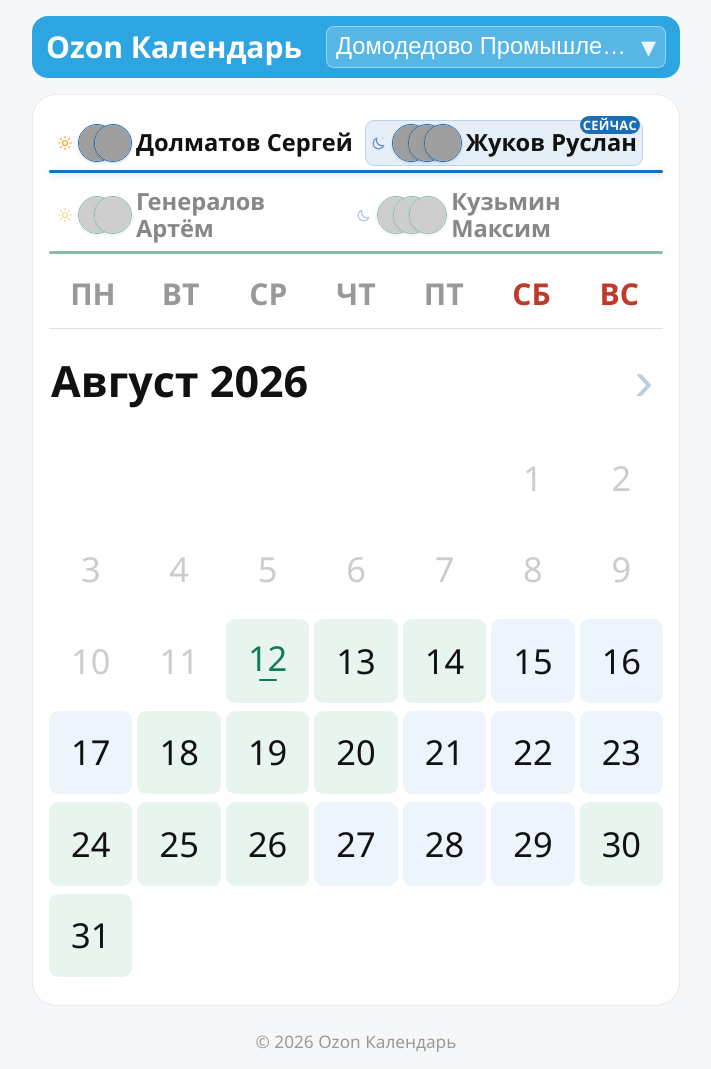
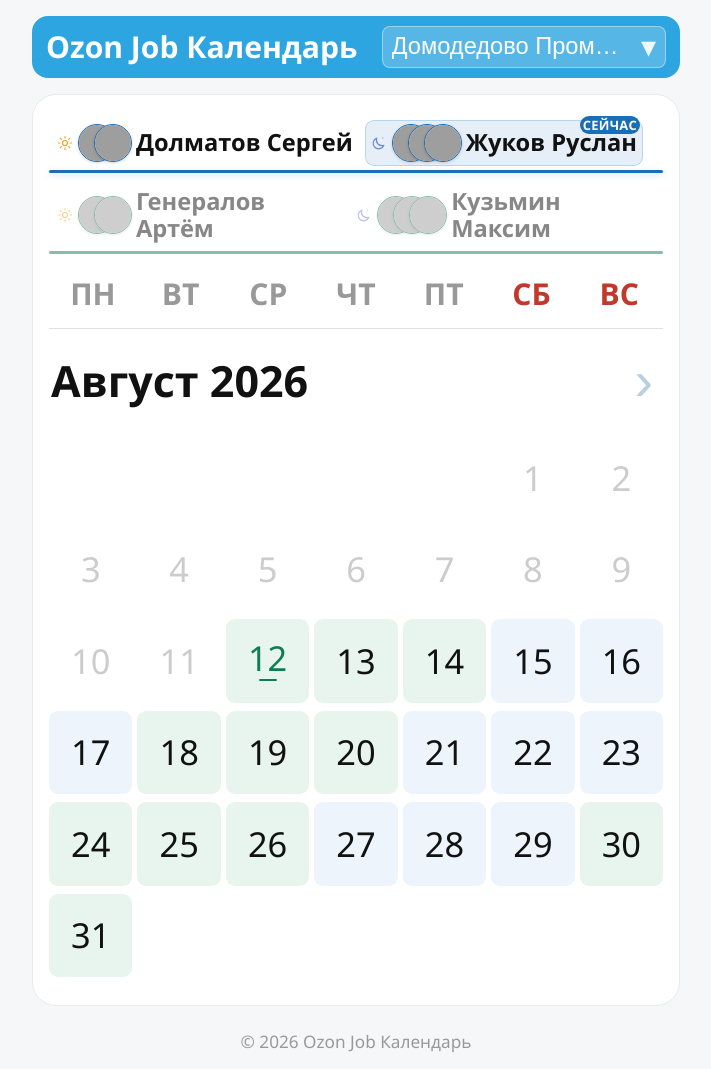
Before and after one commit to liketurbo/shift-app, a React (Vite) app: page / in a window 1280 px wide. Shown: the whole page, without its empty margins (284-995 px from the left). Built offline with nearby package versions, Linux system fonts and the light colour scheme; grey boxes are pictures that could not be loaded.

Commit message:
Rename project references from "Ozon Календарь" to "Ozon Job Календарь" for consistency; update deployment path and local storage keys accordingly.

```diff
--- a/index.html
+++ b/index.html
@@ -8,10 +8,10 @@
     <meta name="viewport" content="width=device-width, initial-scale=1.0" />
     <meta name="theme-color" content="#f6f7f9" media="(prefers-color-scheme: light)" />
     <meta name="theme-color" content="#111418" media="(prefers-color-scheme: dark)" />
-    <meta name="description" content="Ozon Календарь — удобный календарь для просмотра рабочих смен" />
+    <meta name="description" content="Ozon Job Календарь — удобный календарь для просмотра рабочих смен" />
     <meta name="apple-mobile-web-app-capable" content="yes" />
     <meta name="apple-mobile-web-app-status-bar-style" content="default" />
-    <title>Ozon Календарь</title>
+    <title>Ozon Job Календарь</title>
   </head>
   <body>
     <div id="root"></div>
--- a/package.json
+++ b/package.json
@@ -1,5 +1,5 @@
 {
-  "name": "ozon-calendar",
+  "name": "ozon-job-calendar",
   "private": true,
   "version": "0.0.0",
   "type": "module",
--- a/public/sw.js
+++ b/public/sw.js
@@ -1,4 +1,4 @@
-const CACHE_PREFIX = 'ozon-calendar-';
+const CACHE_PREFIX = 'ozon-job-calendar-';
 const CACHE_NAME = `${CACHE_PREFIX}v1`;
 
 async function cacheAppShell() {
--- a/src/App.tsx
+++ b/src/App.tsx
@@ -10,6 +10,8 @@
   prompt(): Promise<void>;
   userChoice: Promise<{ outcome: "accepted" | "dismissed" }>;
 }
+
+const WAREHOUSE_STORAGE_KEY = "ozon-job-calendar-warehouse-id";
 
 export default function ShiftSchedule() {
   const warehouses = WAREHOUSES;
@@ -25,7 +27,7 @@
 
   const [selectedWarehouseId, setSelectedWarehouseId] = useState(() => {
     try {
-      const saved = localStorage.getItem("shift-app-warehouse-id");
+      const saved = localStorage.getItem(WAREHOUSE_STORAGE_KEY);
       if (saved && warehouses.some(w => w.id === saved)) return saved;
     } catch {
       // Storage can be unavailable in private browsing modes.
@@ -70,13 +72,13 @@
   return (
     <div className={styles.app}>
       <div className={styles.topbar}>
-        <div className={styles.topbar__title}>Ozon Календарь</div>
+        <div className={styles.topbar__title}>Ozon Job Календарь</div>
         <WarehouseDropdown
           warehouses={warehouses}
           selectedId={activeWarehouseId}
           onChange={id => {
             try {
-              localStorage.setItem("shift-app-warehouse-id", id);
+              localStorage.setItem(WAREHOUSE_STORAGE_KEY, id);
             } catch {
               // The selection still works for the current session.
             }
@@ -115,7 +117,7 @@
             Установить приложение
           </button>
         )}
-        © {today.getFullYear()} Ozon Календарь
+        © {today.getFullYear()} Ozon Job Календарь
       </footer>
     </div>
   );
--- a/vite.config.ts
+++ b/vite.config.ts
@@ -12,7 +12,7 @@
         usePolling: true
       }
     },
-    // GitHub Pages uses /ozon-calendar/. Mirrors can build with VITE_BASE_PATH=/.
-    base: env.VITE_BASE_PATH || '/ozon-calendar/',
+    // GitHub Pages uses /ozon-job-calendar/. Mirrors can build with VITE_BASE_PATH=/.
+    base: env.VITE_BASE_PATH || '/ozon-job-calendar/',
   }
 })
```
Also changed, not shown: public/manifest.webmanifest, 2 other files (tests, documents, lock files or other folders).
